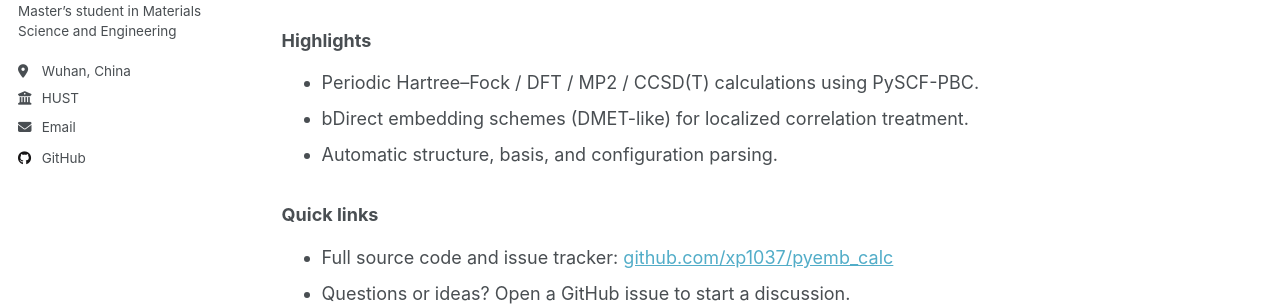
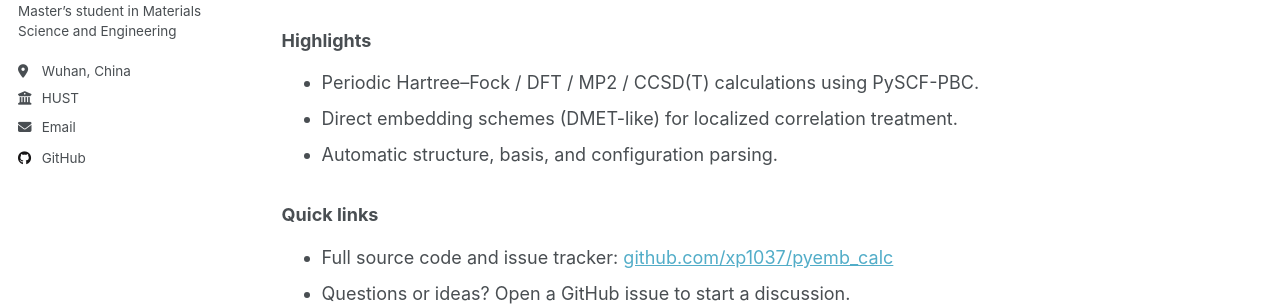
Before and after one commit to xp1037/xp1037.github.io, a Jekyll site: the page built from _pages/projects.md, in a window 1280 px wide and 1057 px high. Shown: the part 351-657 px from the top of the window. Built offline with Jekyll 4.4.1, drawn with Linux system fonts in a browser that asks for light colours; a script that is not in the unit is left out.

Commit message:
fix projects

```diff
--- a/_pages/projects.md
+++ b/_pages/projects.md
@@ -11,7 +11,7 @@ A lightweight, open-source  quantum chemistry framework built upon PySCF, integr
 
 ### Highlights
 - Periodic Hartree–Fock / DFT / MP2 / CCSD(T) calculations using PySCF-PBC.
-- bDirect embedding schemes (DMET-like) for localized correlation treatment.
+- Direct embedding schemes (DMET-like) for localized correlation treatment.
 - Automatic structure, basis, and configuration parsing.
 
 ### Quick links
```
